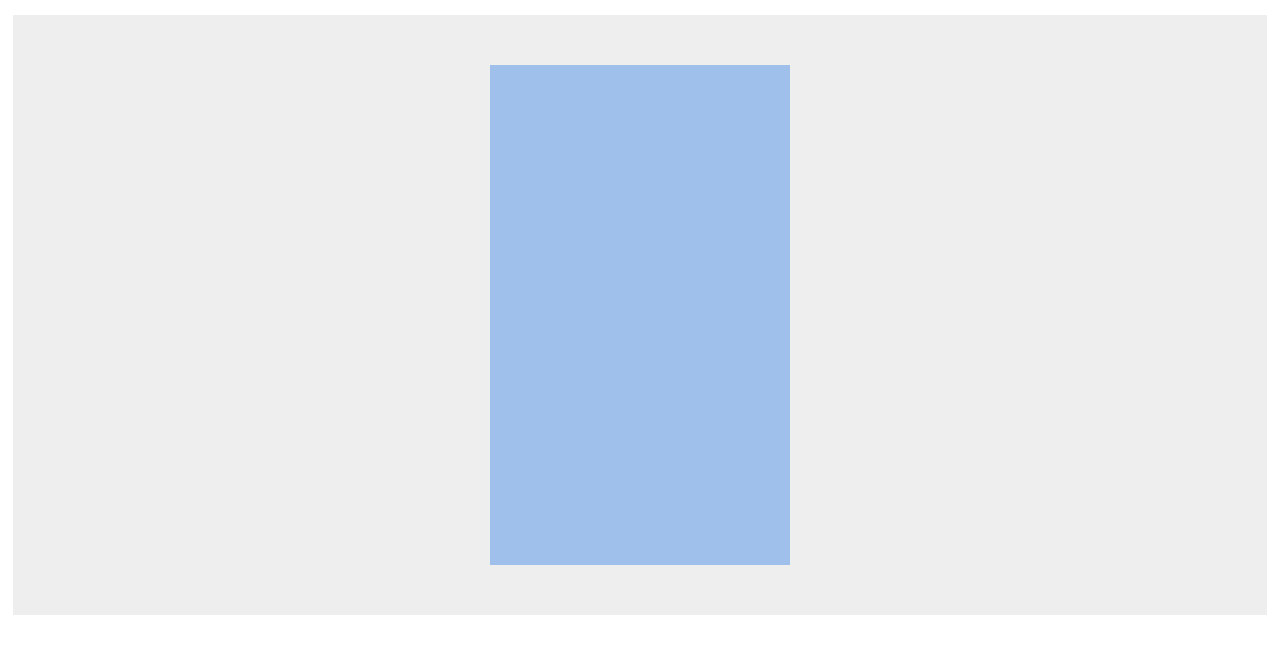
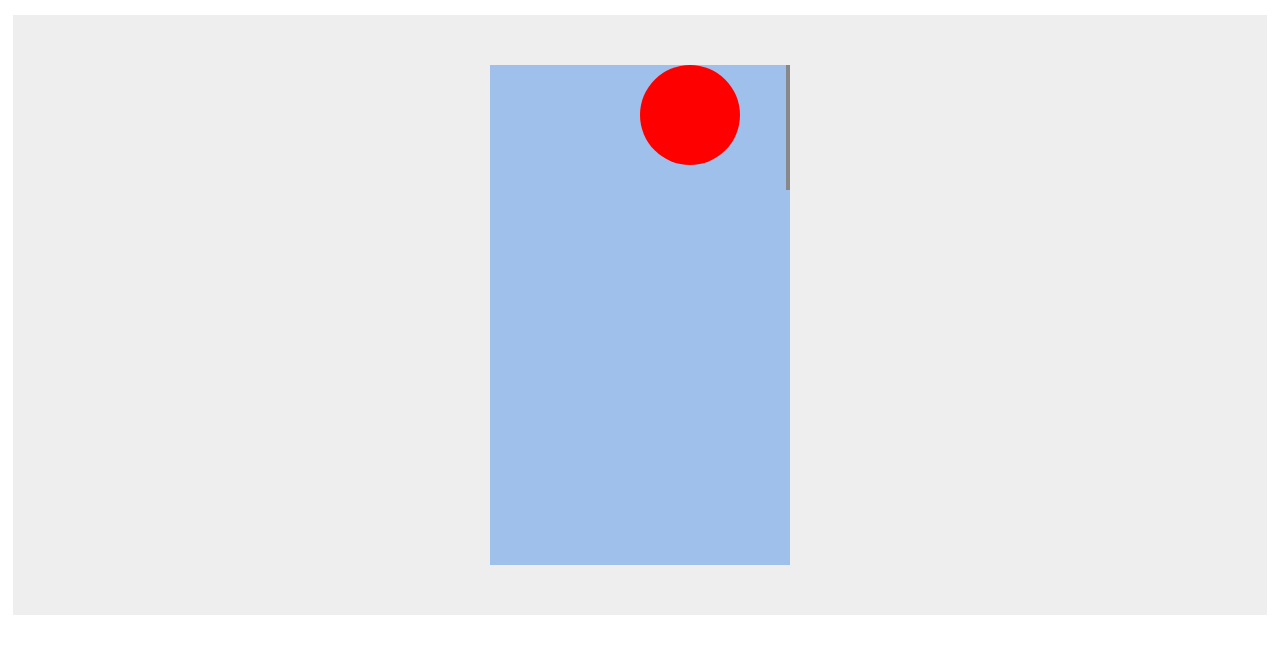
Before and after one commit to USTCLX/sxrender, a plain HTML site: page example/Dom.html in a window 1280 px wide. Shown: the part 49-702 px from the top of the page. Drawn offline with Linux system fonts and the light colour scheme.

Commit message:
重整文件夹结构

```diff
--- a/Dom.html
+++ b/example/Dom.html
@@ -5,8 +5,8 @@
             canvas试验站
         </title>
         <meta charset="utf-8">
-        <link rel="stylesheet" href="./style.css">
-        <script src="SXRender.js"></script>
+        <link rel="stylesheet" href="style.css">
+        <script src="../src/SXRender.js"></script>
         <script src="Dom.js"></script>
     </head>
     <body>
--- a/Dom.js
+++ b/example/Dom.js
@@ -12,7 +12,7 @@ window.onload = function(){
 	paintBoard.add({type:'ball',x:200,y:50,radius:50,color:'rgb(255,0,0)',draggable:true});
     paintBoard.add({type:'rect',x:100,y:520,w:100,h:50,color:'rgb(0,0,255)'});
     paintBoard.add({type:'ball',x:150,y:1000,radius:30,color:'rgb(0,122,0)'});
-    paintBoard.add({type:'rect',x:220,y:1400,w:100,h:50,color:'rgb(0,0,255)',draggable:true})
+    paintBoard.add({type:'rect',x:220,y:1400,w:100,h:50,color:'rgb(0,0,255)',draggable:true});
 
     paintBoard.reRender();
 
@@ -32,23 +32,23 @@ window.onload = function(){
     // backgroundImg.onload = function(){
     // 	paintBoard2.drawBackground({imgObj:backgroundImg})
     // };
-
-    // backgroundImg.src = './img.jpg'
+    //
+    // backgroundImg.src = '../public/img.jpg'
 
 
-  //   var paintBoardImg = new Image();
-  //   paintBoardImg.onload = function(){
-		// paintBoard2.add({
-	 //    	type:'image',
-	 //    	imgObj:paintBoardImg,
-	 //    	w:paintBoard.width,
-	 //    	h:paintBoard.height,
-	 //    	x:0,
-	 //    	y:0
-	 //    });
-	 //    paintBoard2.reRender()
-  //   };
+    var paintBoardImg = new Image();
+    paintBoardImg.onload = function(){
+		paintBoard2.add({
+	    	type:'image',
+	    	imgObj:paintBoardImg,
+	    	w:paintBoard.width,
+	    	h:paintBoard.height,
+	    	x:0,
+	    	y:0
+	    });
+	    paintBoard2.reRender()
+    };
 
-  //   paintBoardImg.src = paintBoard.canvas.toDataURL();
+    paintBoardImg.src = paintBoard.canvas.toDataURL();
 
-}
+};
--- a/style.css
+++ b/example/style.css
@@ -29,5 +29,5 @@ body{
 }
 
 canvas {
-    cursor: url("./public/pointer16.ico"),pointer;
+    cursor: url("../public/pointer16.ico"),pointer;
 }
```
Also changed, not shown: public/img.jpg (renamed from img.jpg), src/SXRender.js (renamed from SXRender.js).
